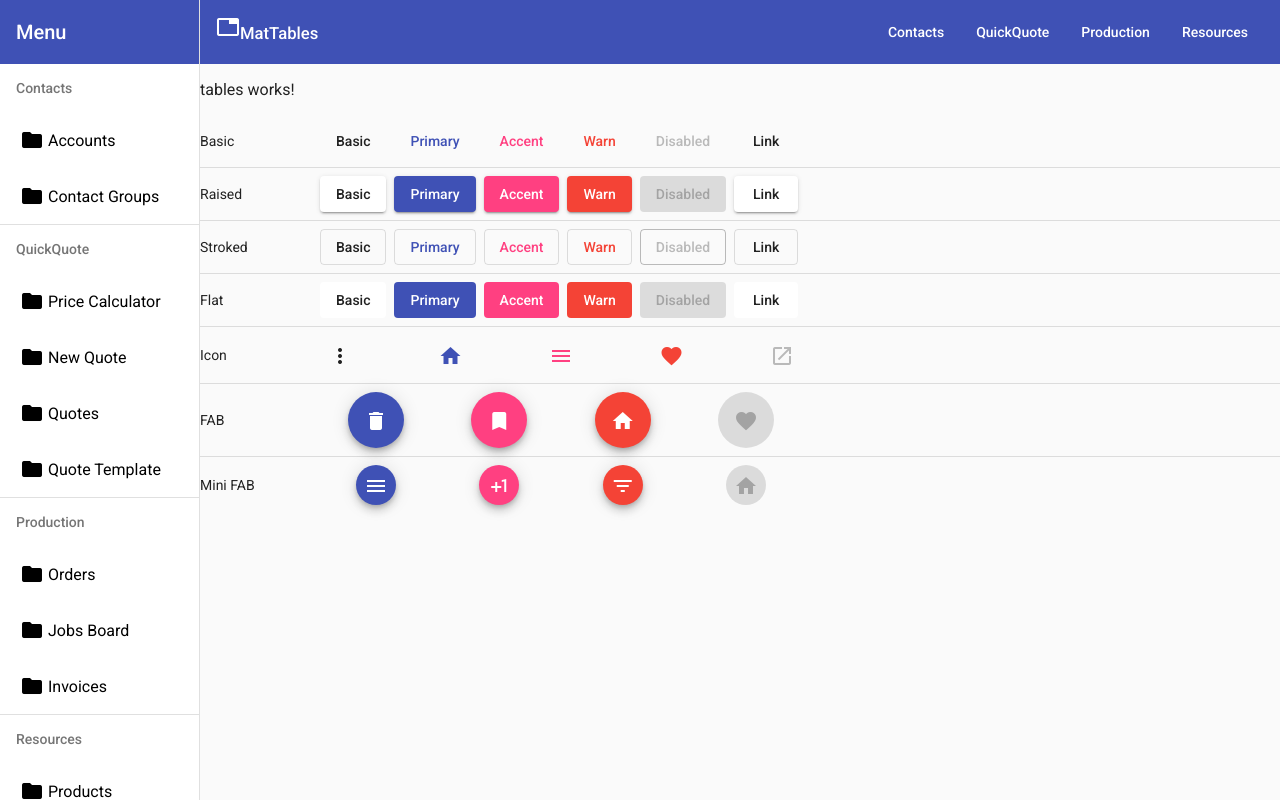
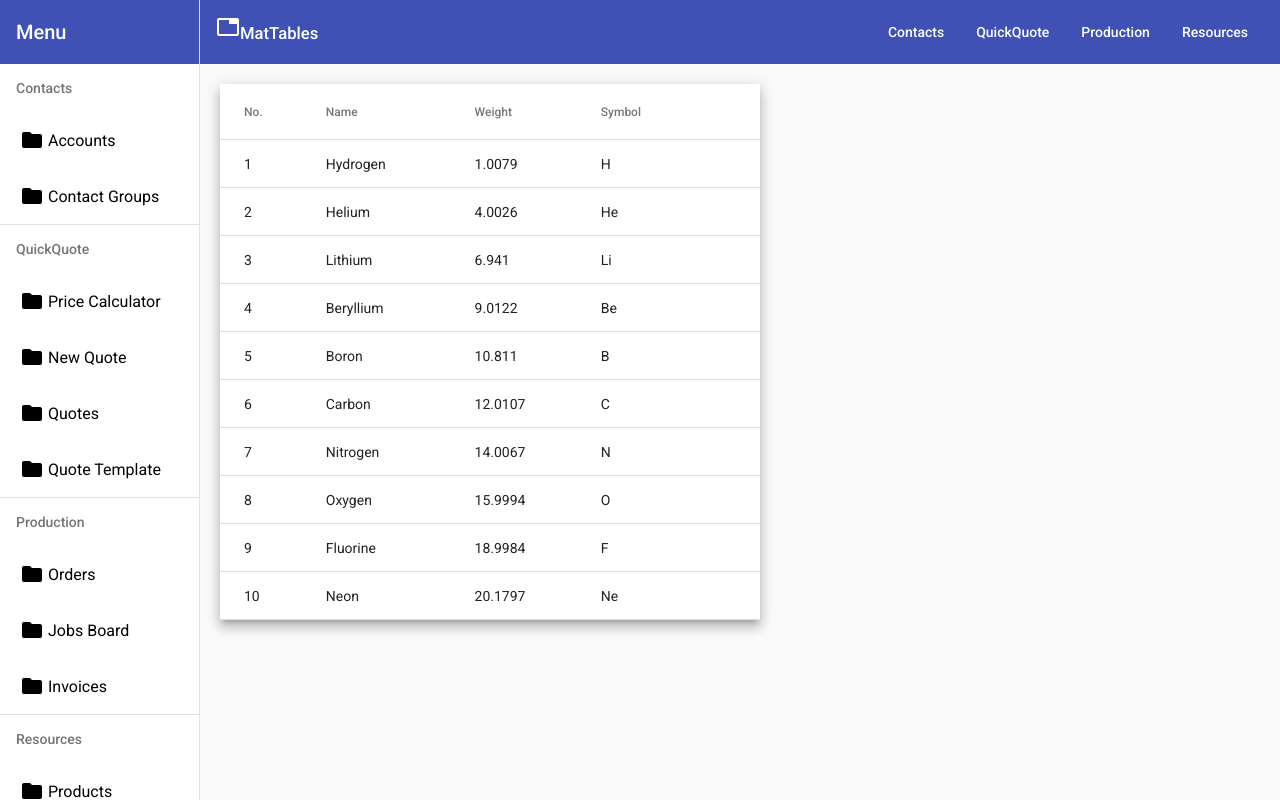
Before and after one commit to FoxGeoff/mat-angular-inputs, an Angular app: page /tables in a window 1280 px wide. Built offline with nearby package versions, Linux system fonts and the light colour scheme.

Commit message:
Add Basic Table

```diff
--- a/src/app/table/tables/tables.component.css
+++ b/src/app/table/tables/tables.component.css
@@ -1,31 +1,4 @@
-section {
-  display: table;
+table {
+  width: 50%;
+  margin: 20px;
 }
-
-.example-label {
-  display: table-cell;
-  font-size: 14px;
-  margin-left: 8px;
-  min-width: 120px;
-}
-
-.example-button-row {
-  display: table-cell;
-  width: 490px;
-}
-
-.example-button-row .mat-button-base {
-  margin: 8px 8px 8px 0;
-}
-
-.example-flex-container {
-  display: flex;
-  justify-content: space-between;
-  flex-wrap: wrap;
-}
-
-.example-button-container {
-  display: flex;
-  justify-content: center;
-  width: 120px;
-}
--- a/src/app/table/tables/tables.component.html
+++ b/src/app/table/tables/tables.component.html
@@ -1,128 +1,32 @@
-<p>tables works!</p>
+<table mat-table [dataSource]="dataSource" class="mat-elevation-z8">
 
-<section>
-  <div class="example-label">Basic</div>
-  <div class="example-button-row">
-    <button mat-button>Basic</button>
-    <button mat-button color="primary">Primary</button>
-    <button mat-button color="accent">Accent</button>
-    <button mat-button color="warn">Warn</button>
-    <button mat-button disabled>Disabled</button>
-    <a mat-button href="https://www.google.com/" target="_blank">Link</a>
-  </div>
-</section>
-<mat-divider></mat-divider>
-<section>
-  <div class="example-label">Raised</div>
-  <div class="example-button-row">
-    <button mat-raised-button>Basic</button>
-    <button mat-raised-button color="primary">Primary</button>
-    <button mat-raised-button color="accent">Accent</button>
-    <button mat-raised-button color="warn">Warn</button>
-    <button mat-raised-button disabled>Disabled</button>
-    <a mat-raised-button href="https://www.google.com/" target="_blank">Link</a>
-  </div>
-</section>
-<mat-divider></mat-divider>
-<section>
-  <div class="example-label">Stroked</div>
-  <div class="example-button-row">
-    <button mat-stroked-button>Basic</button>
-    <button mat-stroked-button color="primary">Primary</button>
-    <button mat-stroked-button color="accent">Accent</button>
-    <button mat-stroked-button color="warn">Warn</button>
-    <button mat-stroked-button disabled>Disabled</button>
-    <a mat-stroked-button href="https://www.google.com/" target="_blank">Link</a>
-  </div>
-</section>
-<mat-divider></mat-divider>
-<section>
-  <div class="example-label">Flat</div>
-  <div class="example-button-row">
-    <button mat-flat-button>Basic</button>
-    <button mat-flat-button color="primary">Primary</button>
-    <button mat-flat-button color="accent">Accent</button>
-    <button mat-flat-button color="warn">Warn</button>
-    <button mat-flat-button disabled>Disabled</button>
-    <a mat-flat-button href="https://www.google.com/" target="_blank">Link</a>
-  </div>
-</section>
-<mat-divider></mat-divider>
-<section>
-  <div class="example-label">Icon</div>
-  <div class="example-button-row">
-    <div class="example-flex-container">
-      <button mat-icon-button aria-label="Example icon button with a vertical three dot icon">
-        <mat-icon>more_vert</mat-icon>
-      </button>
-      <button mat-icon-button color="primary" aria-label="Example icon button with a home icon">
-        <mat-icon>home</mat-icon>
-      </button>
-      <button mat-icon-button color="accent" aria-label="Example icon button with a menu icon">
-        <mat-icon>menu</mat-icon>
-      </button>
-      <button mat-icon-button color="warn" aria-label="Example icon button with a heart icon">
-        <mat-icon>favorite</mat-icon>
-      </button>
-      <button mat-icon-button disabled aria-label="Example icon button with a open in new tab icon">
-        <mat-icon>open_in_new</mat-icon>
-      </button>
-    </div>
-  </div>
-</section>
-<mat-divider></mat-divider>
-<section>
-  <div class="example-label">FAB</div>
-  <div class="example-button-row">
-    <div class="example-flex-container">
-      <div class="example-button-container">
-        <button mat-fab color="primary" aria-label="Example icon button with a delete icon">
-          <mat-icon>delete</mat-icon>
-        </button>
-      </div>
-      <div class="example-button-container">
-        <button mat-fab color="accent" aria-label="Example icon button with a bookmark icon">
-          <mat-icon>bookmark</mat-icon>
-        </button>
-      </div>
-      <div class="example-button-container">
-        <button mat-fab color="warn" aria-label="Example icon button with a home icon">
-          <mat-icon>home</mat-icon>
-        </button>
-      </div>
-      <div class="example-button-container">
-        <button mat-fab disabled aria-label="Example icon button with a heart icon">
-          <mat-icon>favorite</mat-icon>
-        </button>
-      </div>
-    </div>
-  </div>
-</section>
-<mat-divider></mat-divider>
-<section>
-  <div class="example-label">Mini FAB</div>
-  <div class="example-button-row">
-    <div class="example-flex-container">
-      <div class="example-button-container">
-        <button mat-mini-fab color="primary" aria-label="Example icon button with a menu icon">
-          <mat-icon>menu</mat-icon>
-        </button>
-      </div>
-      <div class="example-button-container">
-        <button mat-mini-fab color="accent" aria-label="Example icon button with a plus one icon">
-          <mat-icon>plus_one</mat-icon>
-        </button>
-      </div>
-      <div class="example-button-container">
-        <button mat-mini-fab color="warn" aria-label="Example icon button with a filter list icon">
-          <mat-icon>filter_list</mat-icon>
-        </button>
-      </div>
-      <div class="example-button-container">
-        <button mat-mini-fab disabled aria-label="Example icon button with a home icon">
-          <mat-icon>home</mat-icon>
-        </button>
-      </div>
-    </div>
-  </div>
-</section>
+  <!--- Note that these columns can be defined in any order.
+        The actual rendered columns are set as a property on the row definition" -->
+
+  <!-- Position Column -->
+  <ng-container matColumnDef="position">
+    <th mat-header-cell *matHeaderCellDef> No. </th>
+    <td mat-cell *matCellDef="let element"> {{element.position}} </td>
+  </ng-container>
+
+  <!-- Name Column -->
+  <ng-container matColumnDef="name">
+    <th mat-header-cell *matHeaderCellDef> Name </th>
+    <td mat-cell *matCellDef="let element"> {{element.name}} </td>
+  </ng-container>
+
+  <!-- Weight Column -->
+  <ng-container matColumnDef="weight">
+    <th mat-header-cell *matHeaderCellDef> Weight </th>
+    <td mat-cell *matCellDef="let element"> {{element.weight}} </td>
+  </ng-container>
+
+  <!-- Symbol Column -->
+  <ng-container matColumnDef="symbol">
+    <th mat-header-cell *matHeaderCellDef> Symbol </th>
+    <td mat-cell *matCellDef="let element"> {{element.symbol}} </td>
+  </ng-container>
+
+  <tr mat-header-row *matHeaderRowDef="displayedColumns"></tr>
+  <tr mat-row *matRowDef="let row; columns: displayedColumns;"></tr>
+</table>
--- a/src/app/table/tables/tables.component.ts
+++ b/src/app/table/tables/tables.component.ts
@@ -1,11 +1,36 @@
 import { Component, OnInit } from '@angular/core';
 
+export interface PeriodicElement {
+  name: string;
+  position: number;
+  weight: number;
+  symbol: string;
+}
+
+const ELEMENT_DATA: PeriodicElement[] = [
+  { position: 1, name: 'Hydrogen', weight: 1.0079, symbol: 'H' },
+  { position: 2, name: 'Helium', weight: 4.0026, symbol: 'He' },
+  { position: 3, name: 'Lithium', weight: 6.941, symbol: 'Li' },
+  { position: 4, name: 'Beryllium', weight: 9.0122, symbol: 'Be' },
+  { position: 5, name: 'Boron', weight: 10.811, symbol: 'B' },
+  { position: 6, name: 'Carbon', weight: 12.0107, symbol: 'C' },
+  { position: 7, name: 'Nitrogen', weight: 14.0067, symbol: 'N' },
+  { position: 8, name: 'Oxygen', weight: 15.9994, symbol: 'O' },
+  { position: 9, name: 'Fluorine', weight: 18.9984, symbol: 'F' },
+  { position: 10, name: 'Neon', weight: 20.1797, symbol: 'Ne' },
+];
+
+ /**
+ * @title Basic use of `<table mat-table>`
+ */
 @Component({
   selector: 'app-tables',
   templateUrl: './tables.component.html',
   styleUrls: ['./tables.component.css']
 })
 export class TablesComponent implements OnInit {
+  displayedColumns: string[] = ['position', 'name', 'weight', 'symbol'];
+  dataSource = ELEMENT_DATA;
 
   constructor() { }
 
```
Also changed, not shown: 1 other file (tests, documents, lock files or other folders).
